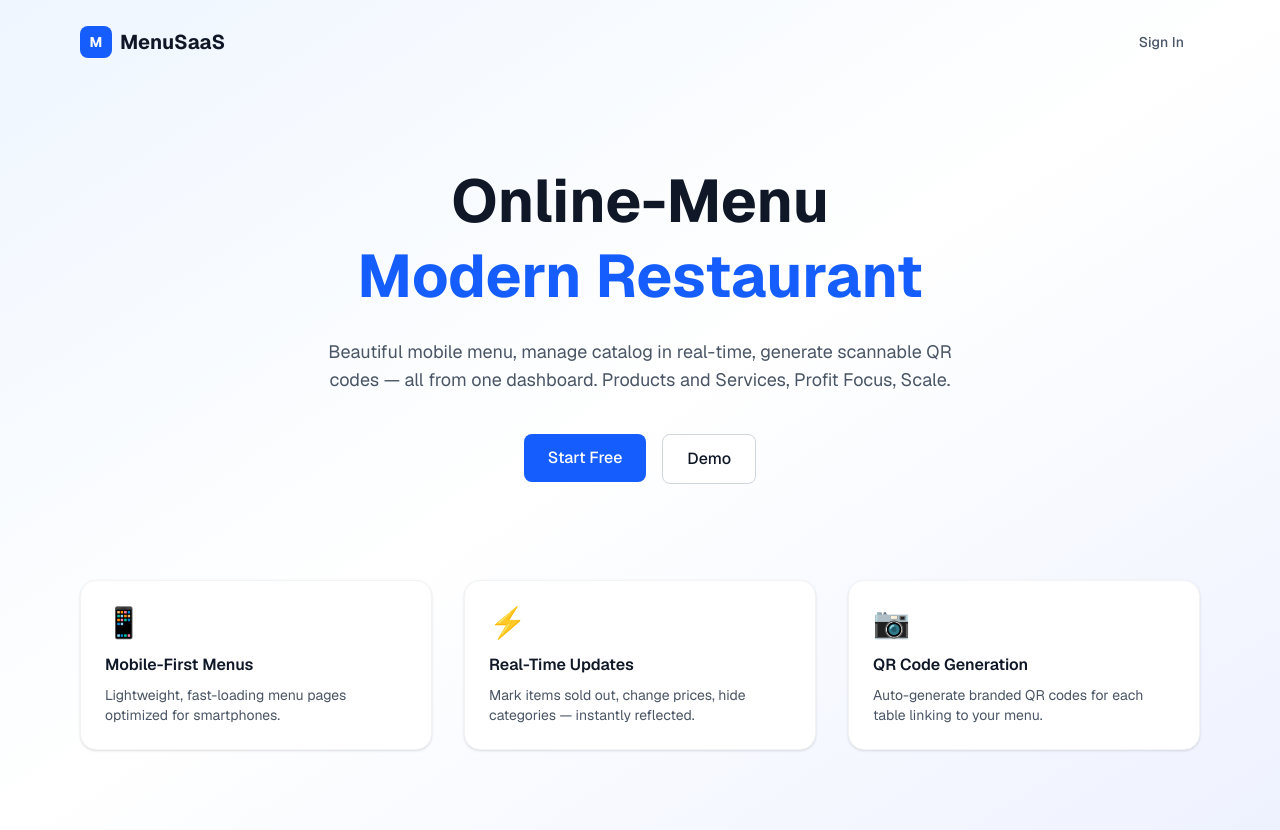
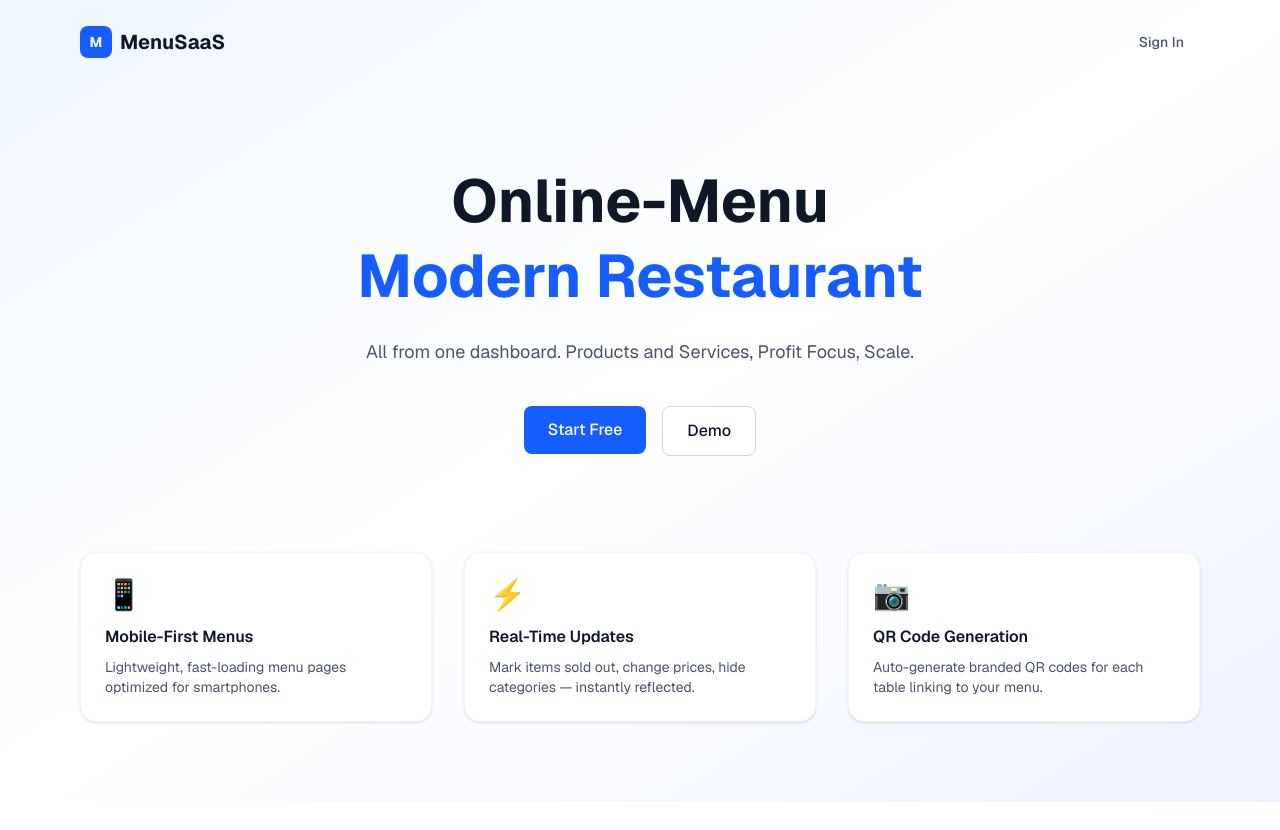
Before and after one commit to mosegic/proj, a Next.js app: page / in a window 1280 px wide. After the commit the page ends 802 px from the top, so only its background shows below. Built offline with nearby package versions, Linux system fonts and the light colour scheme.

Commit message:
Refine description in page.tsx
Updated the description text for clarity.

```diff
--- a/src/app/page.tsx
+++ b/src/app/page.tsx
@@ -27,8 +27,7 @@ export default function HomePage() {
           <span className="text-blue-600">Modern Restaurant</span>
         </h1>
         <p className="mt-6 text-lg text-gray-600 max-w-2xl mx-auto">
-          Beautiful mobile menu, manage catalog in real-time,
-          generate scannable QR codes — all from one dashboard.
+          All from one dashboard.
           Products and Services, Profit Focus, Scale.
         </p>
         <div className="mt-10 flex flex-col sm:flex-row gap-4 justify-center">
```
